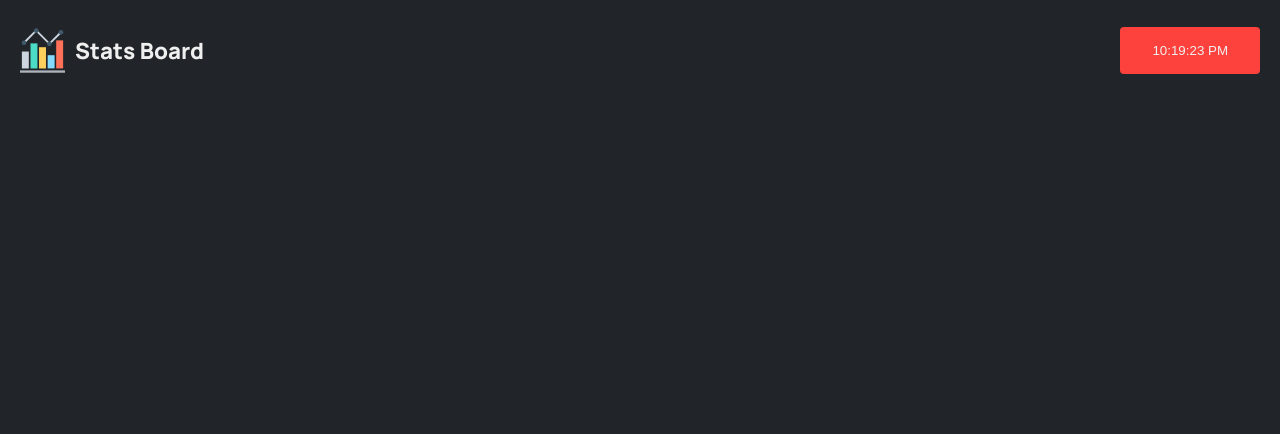
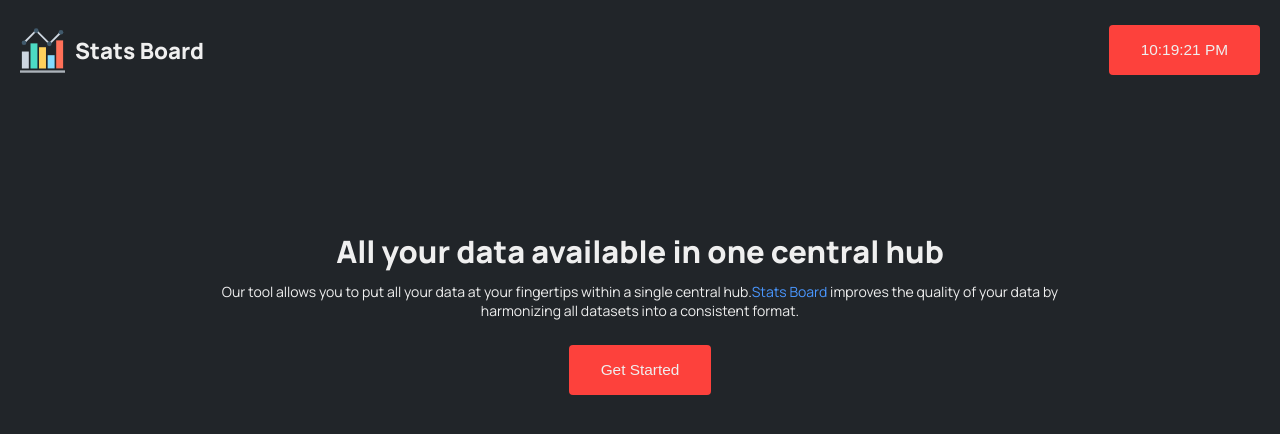
Before and after one commit to ashujainvi/stats-board, a React (Create React App) app: page / in a window 1280 px wide. Shown: the top 434 px of the page. Built offline with nearby package versions, Linux system fonts and the light colour scheme.

Commit message:
added hero content

```diff
--- a/src/app/App.js
+++ b/src/app/App.js
@@ -1,11 +1,15 @@
 import React from 'react';
 import './App.scss';
 import Header from 'components/header/header.js';
+import Hero from 'components/Hero/Hero.js';
 
 class App extends React.Component {
   render() {
     return (
-      <Header/>
+      <section>
+        <Header/>
+        <Hero/>
+      </section>
     )
   }
 }
--- a/src/assets/style/_base.scss
+++ b/src/assets/style/_base.scss
@@ -49,6 +49,7 @@ h4, h5, h6 {
 
 h1 {
     font-size: 2.2em;
+    margin: 10px 0;
 }
 
 h2 {
@@ -73,6 +74,7 @@ h6 {
 }
 p {
     font-size: 1em;
+    color: $color-neutral-e;
 }
 
 // Button classes
@@ -93,4 +95,11 @@ button {
 
 .button-primary {
     background: $color-red;
+    font-size: 1.1em;
 }
+
+// COLOR CLASSES
+
+.color-blue {
+    color: $color-blue;
+}
--- a/src/assets/style/_variables.scss
+++ b/src/assets/style/_variables.scss
@@ -20,3 +20,6 @@ $color-neutral-e: #efefef;
 // WEBSITE FONTS
 $font-family-primary: 'Manrope';
 $font-family-code: source-code-pro, Menlo, Monaco, Consolas, 'Courier New';
+
+// WEBSITE BOX CONTENTS
+$container-max-width: 1100px;
--- /dev/null
+++ b/src/components/Hero/Hero.js
@@ -0,0 +1,22 @@
+import React from 'react';
+import './Hero.scss';
+
+class Hero extends React.Component {
+    constructor(props) {
+        super(props);
+        // this.state = {date: new Date()};
+    }
+
+    render() {
+        return (
+            <div className="hero-container">
+                <h1>All your data available in one central hub</h1>
+                <p>Our tool allows you to put all your data at your fingertips within a single central hub.
+                     <span className="color-blue">Stats Board</span> improves the quality of your data by harmonizing all datasets into a consistent format.</p>
+                     <button className="button button-primary">Get Started</button>
+            </div>
+        )
+    }
+}
+
+export default Hero;
--- /dev/null
+++ b/src/components/Hero/Hero.scss
@@ -0,0 +1,17 @@
+@import '../../assets/style/variables';
+
+.hero-container {
+    margin: 60px auto 10px;
+    padding: 60px;
+    text-align: center;
+    max-width: $container-max-width;
+
+    p {
+        max-width: 80%;
+        margin: 5px auto;
+    }
+
+    button {
+        margin: 20px auto;
+    }
+}
```
